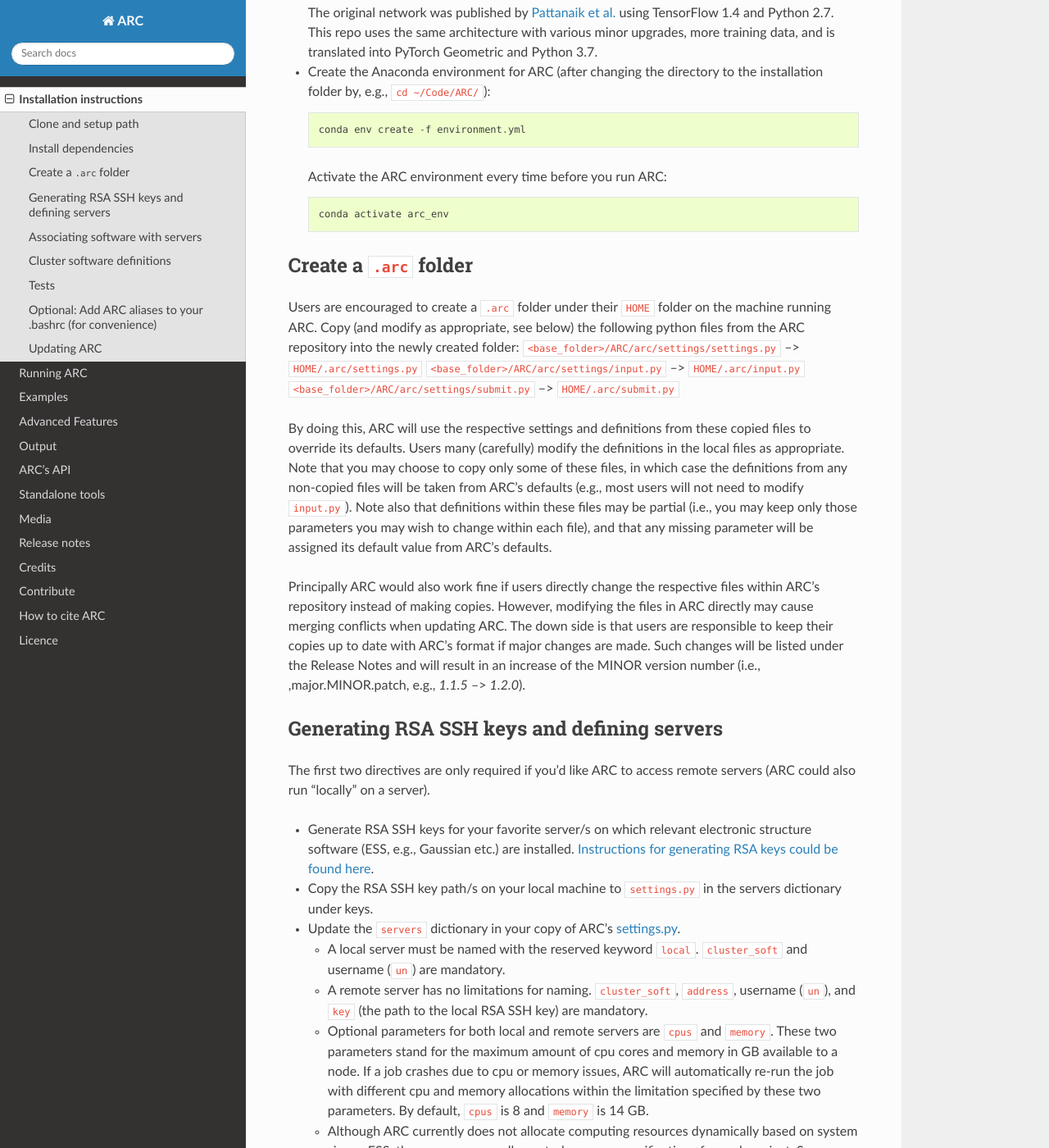
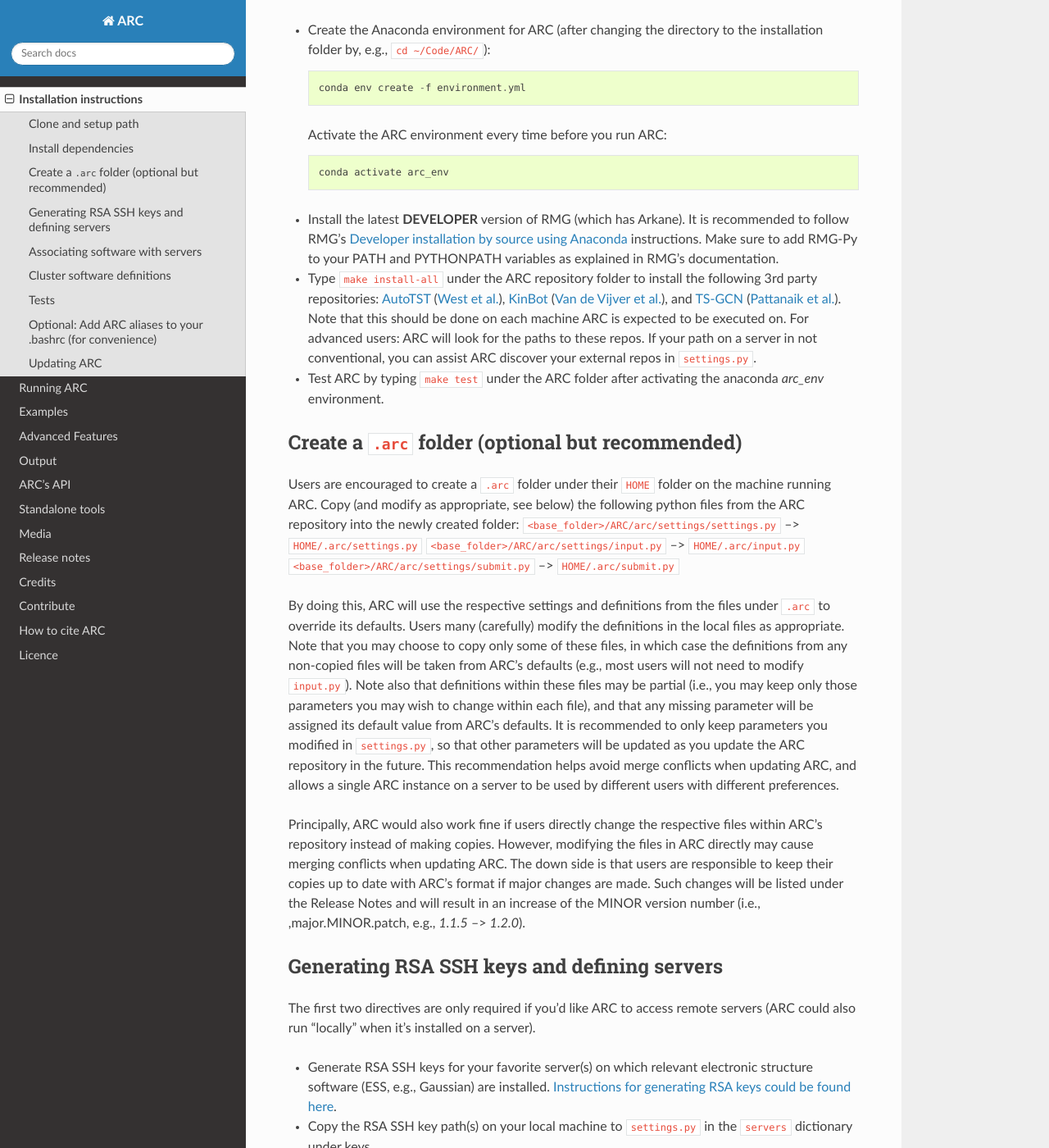
Before and after one commit to ReactionMechanismGenerator/ARC, a Sphinx documentation site: the page built from docs/source/installation.rst, in a window 1280 px wide and 1400 px high, scrolled down 985 px. Shown: the whole window at 82% size. Built offline with Sphinx 7.4.7 and the Read the Docs theme 2.0.0, drawn with Linux system fonts in a browser that asks for light colours; formulas are drawn with MathJax 3; the version number could not be read and is left out; some of the changed text lies outside the part shown.

Commit message:
Docs: Modifications to the installation instructions

```diff
--- a/docs/source/installation.rst
+++ b/docs/source/installation.rst
@@ -3,13 +3,20 @@
 Installation instructions
 =========================
 
-Note:
-    ARC was only tested on Linux (Ubuntu_ 18.04.1 LTS) and Mac machines. We don't expect it to work on Windows.
-
-ARC can be installed on a server, as well as on your local desktop / laptop, submitting jobs to the server/s.
-The instructions below make this differentiation when relevant (the only difference is that ARC should be aware
+ARC can be installed on a server, as well as on your local desktop / laptop, submitting jobs to your server(s).
+The instructions below make this differentiation when relevant (the only difference is that ARC should be "aware"
 of software installed on the same machine, where the communication isn't done via SSH).
 
+Note:
+    ARC was only tested on Linux (Ubuntu_ 18.04.1 and 20.04 LTS) and Mac machines.
+    We don't expect it to work smoothly on Windows machines.
+
+Note:
+    These installation instructions assume you already have access to a server with a cluster scheduling software
+    (ARC currently supports SGE, Slurm, PBS, and HTCondor) and with properly installed electronic structure software
+    (ARC currently supports Gaussian, QChem, Molpro, TeraChem, Orca, and Psi4). We further assume that you have
+    some experience working with the server, e.g., writing appropriate submit scripts (example scripts are given,
+    but modifications are usually required).
 
 .. _path:
 
@@ -17,12 +24,13 @@ Clone and setup path
 ^^^^^^^^^^^^^^^^^^^^
 
 - Download and install the `Anaconda Python Platform`__ for Python 3.7 or higher if you haven't already.
-- Get git if you don't have it already by typing sudo apt-get install git in a terminal.
+- Get git and appropriate compilers if you don't have them already by typing ``sudo apt install git gcc g++ make``
+  in a terminal.
 - Clone ARC's repository to by typing the following command in the desired folder (e.g., under `~/Code/`)::
 
     git clone https://github.com/ReactionMechanismGenerator/ARC.git
 
-- Add ARC to your local path in .bashrc (make sure to change ``~/Path/to/ARC/`` accordingly)::
+- Add ARC to your local path in ``.bashrc`` (make sure to change ``~/Path/to/ARC/`` accordingly)::
 
     export PYTHONPATH=$PYTHONPATH:~/Path/to/ARC/
 
@@ -34,20 +42,6 @@ __ anaconda_
 Install dependencies
 ^^^^^^^^^^^^^^^^^^^^
 
-- Install the latest **DEVELOPER** version of RMG (which has Arkane).
-  It is recommended to follow RMG's `Developer installation by source using Anaconda
-  <http://reactionmechanismgenerator.github.io/RMG-Py/users/rmg/installation/index.html
-  #for-developers-installation-by-source-using-anaconda-environment>`_ instructions.
-  Make sure to add RMG-Py to your PATH and PYTHONPATH variables as explained in RMG's documentation.
-- If you'd like to use `AutoTST <https://github.com/ReactionMechanismGenerator/AutoTST>`_ in ARC (optional),
-  clone it in a separate folder and add it to your PYTHONPATH just as well.
-- If you'd like to use a pre-trained graph convolutional network to quickly predict TS guesses for further optimization,
-  run `make gcn` from ARC's home directory, which clones `TS-GCN <https://github.com/ReactionMechanismGenerator/TS-GCN.git>`_
-  under the same parent folder as the ARC repository. It also sets up the environment to run the network.
-  The original network was published by `Pattanaik et al. <https://chemrxiv.org/articles/Genereting_Transition_States_of_Isomerization_Reactions_with_Deep_Learning/12302084>`_
-  using TensorFlow 1.4 and Python 2.7. This repo uses the same architecture with various minor upgrades, more training data,
-  and is translated into PyTorch Geometric and Python 3.7.
-
 - Create the Anaconda environment for ARC (after changing the directory to the
   installation folder by, e.g., ``cd ~/Code/ARC/``)::
 
@@ -57,9 +51,26 @@ Install dependencies
 
      conda activate arc_env
 
+- Install the latest **DEVELOPER** version of RMG (which has Arkane).
+  It is recommended to follow RMG's `Developer installation by source using Anaconda
+  <http://reactionmechanismgenerator.github.io/RMG-Py/users/rmg/installation/index.html
+  #for-developers-installation-by-source-using-anaconda-environment>`_ instructions.
+  Make sure to add RMG-Py to your PATH and PYTHONPATH variables as explained in RMG's documentation.
+- Type ``make install-all`` under the ARC repository folder to install the following 3rd party repositories:
+  `AutoTST <https://github.com/ReactionMechanismGenerator/AutoTST>`_
+  (`West et al. <https://doi.org/10.1021/acs.jpca.7b07361>`_),
+  `KinBot <https://github.com/zadorlab/KinBot>`_
+  (`Van de Vijver et al. <https://doi.org/10.1016/j.cpc.2019.106947>`_),
+  and `TS-GCN <https://github.com/ReactionMechanismGenerator/TS-GCN.git>`_
+  (`Pattanaik et al. <https://chemrxiv.org/articles/Genereting_Transition_States_of_Isomerization_Reactions_with_Deep_Learning/12302084>`_).
+  Note that this should be done on each machine ARC is expected to be executed on.
+  For advanced users: ARC will look for the paths to these repos. If your path on a server in not conventional,
+  you can assist ARC discover your external repos in ``settings.py``.
+- Test ARC by typing ``make test`` under the ARC folder after activating the anaconda `arc_env` environment.
 
-Create a ``.arc`` folder
-^^^^^^^^^^^^^^^^^^^^^^^^
+
+Create a ``.arc`` folder (optional but recommended)
+^^^^^^^^^^^^^^^^^^^^^^^^^^^^^^^^^^^^^^^^^^^^^^^^^^^
 
 Users are encouraged to create a ``.arc`` folder under their ``HOME`` folder on the machine running ARC.
 Copy (and modify as appropriate, see below) the following python files
@@ -68,15 +79,19 @@ from the ARC repository into the newly created folder:
 ``<base_folder>/ARC/arc/settings/input.py`` --> ``HOME/.arc/input.py``
 ``<base_folder>/ARC/arc/settings/submit.py`` --> ``HOME/.arc/submit.py``
 
-By doing this, ARC will use the respective settings and definitions from these copied files
+By doing this, ARC will use the respective settings and definitions from the files under ``.arc``
 to override its defaults. Users many (carefully) modify the definitions in the local files
 as appropriate. Note that you may choose to copy only some of these files, in which case the
 definitions from any non-copied files will be taken from ARC's defaults (e.g., most users will
 not need to modify ``input.py``).  Note also that definitions within these files may be partial
 (i.e., you may keep only those parameters you may wish to change within each file), and that any
-missing parameter will be assigned its default value from ARC's defaults.
+missing parameter will be assigned its default value from ARC's defaults. It is recommended to
+only keep parameters you modified in ``settings.py``, so that other parameters will be updated
+as you update the ARC repository in the future. This recommendation helps avoid merge conflicts
+when updating ARC, and allows a single ARC instance on a server to be used by different users
+with different preferences.
 
-Principally ARC would also work fine if users directly change the respective files within ARC's repository
+Principally, ARC would also work fine if users directly change the respective files within ARC's repository
 instead of making copies. However, modifying the files in ARC directly may cause merging conflicts when
 updating ARC. The down side is that users are responsible to keep their copies up to date with ARC's format
 if major changes are made. Such changes will be listed under the Release Notes and will result in an increase
@@ -87,36 +102,33 @@ Generating RSA SSH keys and defining servers
 ^^^^^^^^^^^^^^^^^^^^^^^^^^^^^^^^^^^^^^^^^^^^
 
 The first two directives are only required if you'd like ARC to access remote servers
-(ARC could also run "locally" on a server).
+(ARC could also run "locally" when it's installed on a server).
 
-- Generate RSA SSH keys for your favorite server/s on which relevant electronic structure software
-  (ESS, e.g., Gaussian etc.) are installed. `Instructions for generating RSA keys could be found here
+- Generate RSA SSH keys for your favorite server(s) on which relevant electronic structure software
+  (ESS, e.g., Gaussian) are installed. `Instructions for generating RSA keys could be found here
   <https://www.digitalocean.com/community/tutorials/how-to-set-up-ssh-keys--2>`_.
-- Copy the RSA SSH key path/s on your local machine to ``settings.py`` in the servers
+- Copy the RSA SSH key path(s) on your local machine to ``settings.py`` in the ``servers``
   dictionary under keys.
 - Update the ``servers`` dictionary in your copy of ARC's `settings.py
   <https://github.com/ReactionMechanismGenerator/ARC/blob/main/arc/settings/settings.py>`_.
 
-  * A local server must be named with the reserved keyword ``local``. ``cluster_soft`` and username (``un``) are
-    mandatory.
+  * **A local server must be named with the reserved keyword ``local``**.
+    ``cluster_soft`` and username (``un``) are mandatory.
   * A remote server has no limitations for naming. ``cluster_soft``, ``address``, username (``un``), and ``key``
     (the path to the local RSA SSH key) are mandatory.
-  * Optional parameters for both local and remote servers are ``cpus`` and ``memory``. These two parameters stand for
-    the maximum amount of cpu cores and memory in GB available to a node. If a job crashes due to cpu or memory issues,
-    ARC will automatically re-run the job with different cpu and memory allocations within the limitation specified by
-    these two parameters. By default, ``cpus`` is 8 and ``memory`` is 14 GB.
-  * Although ARC currently does not allocate computing resources dynamically based on system size or ESS, the user can
-    manually control memory specifications for each project. See :ref:`Advanced Features <advanced>` for details.
-  * In certain ESS, the maximum number of CPU cores allowed for a calculation depends on system size. If a job crashes
-    for this reason, ARC will attempt to re-run the job with fewer CPU cores.
-
-- Update the ``default_job_settings`` dictionary in your copy of ARC's `settings.py
-  <https://github.com/ReactionMechanismGenerator/ARC/blob/main/arc/settings/settings.py>`_.
-
-  * This dictionary contains default job memory, cpu, and time settings.
-  * A default ESS job in ARC has 14 GB of memory, 8 cpu cores, and 120 hours of maximum execution time. The default
-    settings can be changed by providing different values to the ``job_total_memory_gb``, ``job_cpu_cores``, and
-    ``job_time_limit_hrs`` keys.
+  * Optional parameters for both local and remote servers are ``cpus``, ``memory``, and ``path``.
+    The first two parameters stand for the maximum amount of cpu cores and memory in GB available on a node.
+    If a job crashes due to cpu or memory issues, ARC will automatically re-run the job with different cpu
+    and memory allocations within the specified limitations. By default, ``cpus`` is 8 and ``memory`` is 14 GB.
+    The optional ``path`` key is used if it is necessary to direct ARC to create project files in a specific
+    location on the server. E.g., if the value ``/storage/group_name/`` is given for ``path``, ARC will
+    create project files under ``/storage/group_name/$USER/runs/ARC_Projects/project_name/``.
+  * Although ARC currently does not allocate computing resources dynamically based on system size or ESS,
+    the user can manually control memory specifications for each project.
+    See :ref:`Advanced Features <advanced>` for details.
+  * A default ESS job in ARC has 14 GB of memory, 8 cpu cores, and 120 hours of maximum execution time.
+    The default settings can be changed by providing different values to the ``job_total_memory_gb``,
+    ``job_cpu_cores``, and ``job_time_limit_hrs`` keys in the ``default_job_settings`` dictionary under ``settings.py``.
   * ARC will alter job memory, cpu, and time settings when troubleshoot jobs crashed due to resource allocation issues.
     The ``job_max_server_node_memory_allocation`` key stands for the maximum percentage of total node memory ARC will
     use when troubleshoot a job. The default value is 80%.
@@ -200,15 +212,12 @@ Tests
 - Run the minimal example (see :ref:`Examples <examples>`), and a couple more examples, if you'd like, using both input files
   and the API (via iPython notebooks or any other method).
 - Run ARC's unit tests. Note that for all tests to pass, ARC expects to find the unmodified settings in settings.py.
-  Therefore it is recommended to first stash your changes. If you'd like to test ARC with changes you made to the code,
-  first commit these changes to a git branch.::
+  If you made changes to any settings instead of creating respective files under a local ``.arc.`` folder,
+  it is recommended to first stash your changes (``git stash``). To run the tests, type::
 
-    git stash
     make test
 
-  After the tests complete, don't forget to::
-
-    git stash pop
+  After the tests complete, you may unstash your changes, if relevant (``git stash pop``).
 
 
 .. _aliases:
```
Also changed, not shown: other parts of docs/source/installation.rst (+1 -1 lines).
